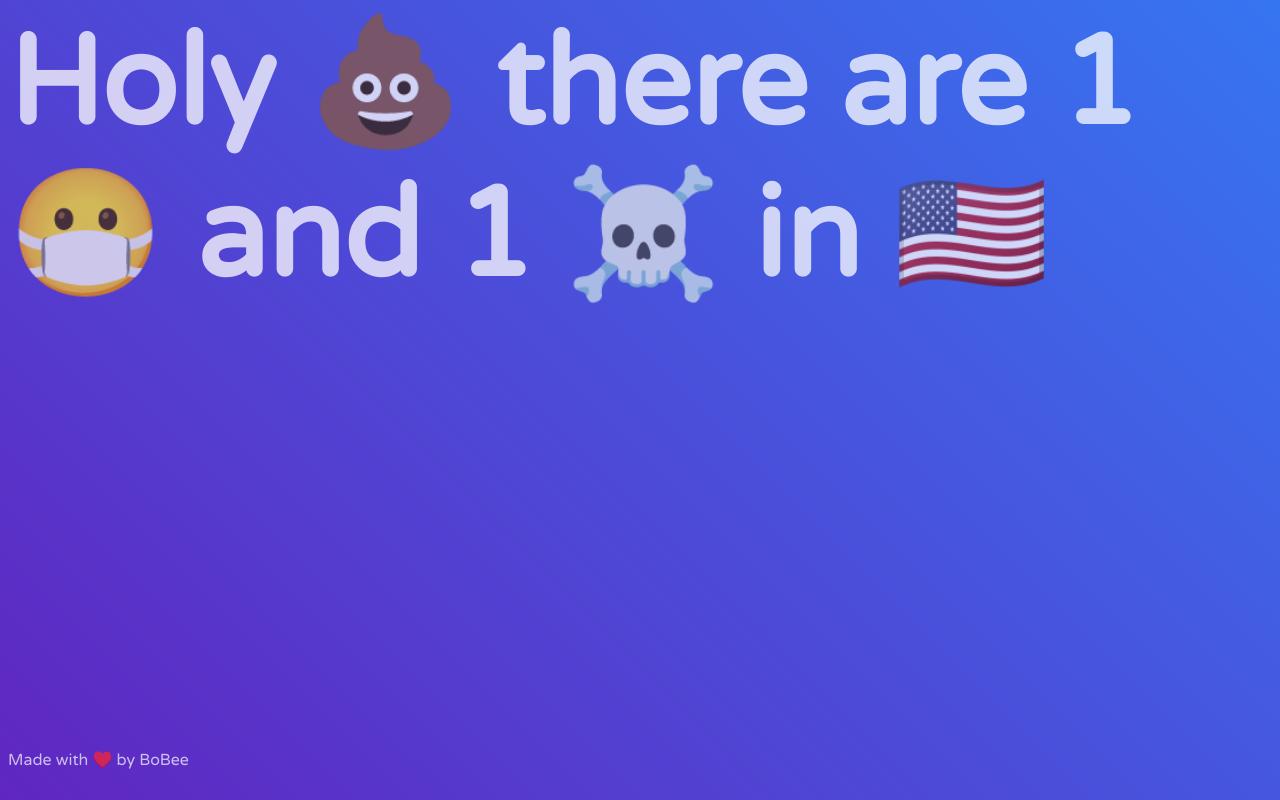
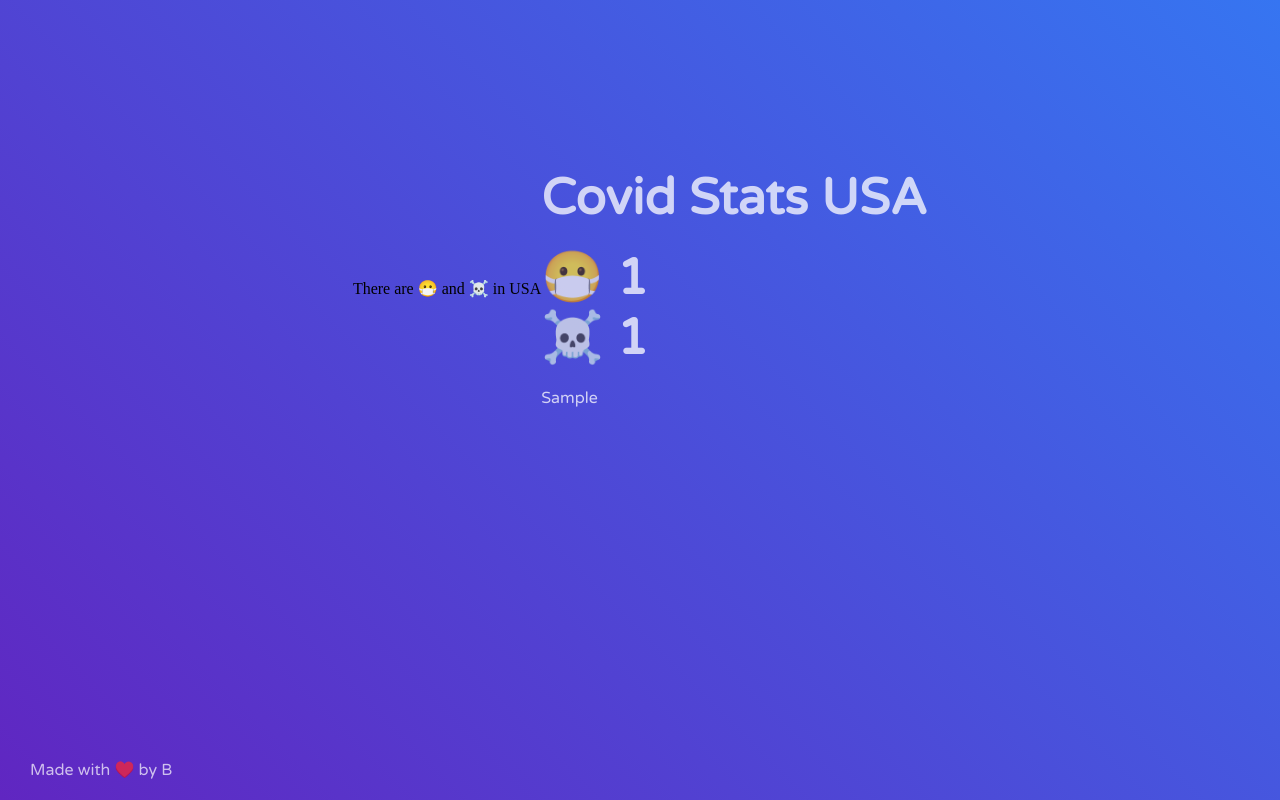
Before and after one commit to babaraza/Covidsite, a Django app: template crap/templates/crap/index.html in a window 1280 px wide. Run offline with Django 3.2, Linux system fonts and the light colour scheme; the template is opened without the code that fills it: most values are stand-ins (such as "Sample title", 1, 10 or a date in 2020).

Commit message:
adding last updated data

```diff
--- a/crap/models.py
+++ b/crap/models.py
@@ -4,6 +4,7 @@
 class CovidData(models.Model):
     total_deaths = models.CharField(max_length=20)
     total_infections = models.CharField(max_length=20)
+    last_updated = models.CharField(max_length=20)
 
     def __str__(self):
         return f'☠️ {self.total_deaths}'
--- a/crap/templates/crap/index.html
+++ b/crap/templates/crap/index.html
@@ -7,50 +7,62 @@
     <link href="https://fonts.googleapis.com/css2?family=Varela+Round&display=swap" rel="stylesheet">
 
     <style>
+        #mainText {
+            font-family: "Varela Round", sans-serif;
+        }
 
-        #main-text {
-            font-family: 'Varela Round', sans-serif;
-            font-size: 125px;
+        #mainText__intro,
+        #mainText__cases,
+        #mainText__deaths {
+            font-size: 50px;
             font-weight: bold;
             color: rgba(255, 255, 255, 0.75);
         }
 
-        @media only screen and (max-width: 480px) {
-            #main-text {
-                font-family: 'Varela Round', sans-serif;
-                font-size: 50px;
-                color: rgba(255, 255, 255, 0.80);
-            }
+        #mainText__updated {
+            color: rgba(255, 255, 255, 0.75);
+            font-size: 16px;
+        }
 
-            footer {
-                font-family: 'Varela Round', sans-serif;
-                color: rgba(255, 255, 255, 0.70);
-                position: absolute;
-                top: 45%;
-                width: 100%;
-            }
+        #mainText__cases,
+        #mainText__updated {
+            margin-top: 20px;
         }
 
         body {
-            background: rgb(96, 38, 193) linear-gradient(45deg, rgba(96, 38, 193, 1) 0%, rgba(54, 117, 241, 1) 100%) fixed;
+            background: rgb(96, 38, 193) linear-gradient(
+                    45deg,
+                    rgba(96, 38, 193, 1) 0%,
+                    rgba(54, 117, 241, 1) 100%
+            ) fixed;
+            height: 70vh;
+            display: flex;
+            justify-content: center;
+            align-items: center;
         }
 
         footer {
-            font-family: 'Varela Round', sans-serif;
-            color: rgba(255, 255, 255, 0.70);
-            position: absolute;
-            bottom: 30px;
+            font-family: "Varela Round", sans-serif;
+            color: rgba(255, 255, 255, 0.7);
+            position: fixed;
+            bottom: 20px;
+            left: 30px;
             width: 100%;
         }
-
     </style>
 </head>
 <body>
 <div id="main-text">
-    Holy 💩 there are {{ data.total_infections }} 😷 and {{ data.total_deaths }}
-    ☠️️ in 🇺🇸
+    There are 😷 and ☠️️ in USA
 </div>
 
-<footer>Made with ♥️ by BoBee</footer>
+<div id="mainText">
+    <div id="mainText__intro">Covid Stats USA</div>
+    <div id="mainText__cases">😷 {{ data.total_infections }}</div>
+    <div id="mainText__deaths">☠️️ {{ data.total_deaths }}</div>
+    <div id="mainText__updated">{{ data.last_udpated }}</div>
+</div>
+
+<footer>Made with ♥️ by B</footer>
 </body>
 </html>
```
Also changed, not shown: crap/views.py (+9 -2 lines).
